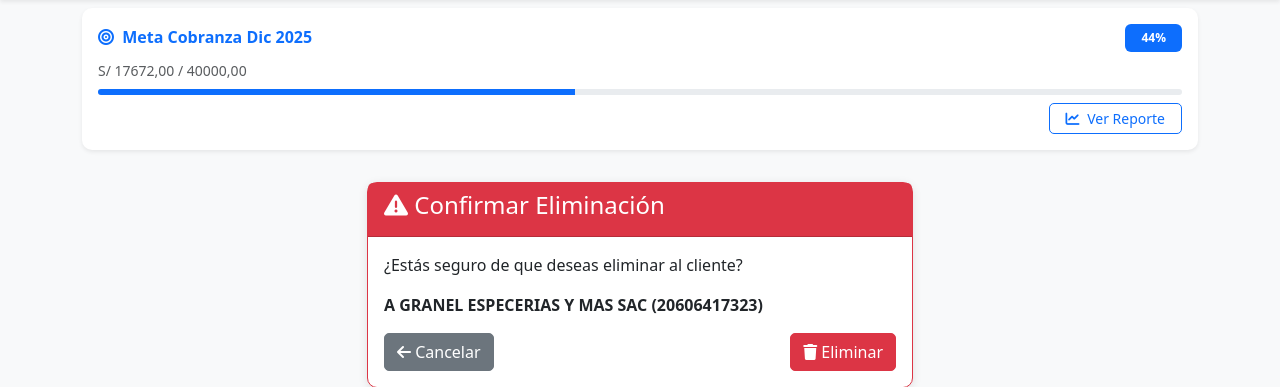
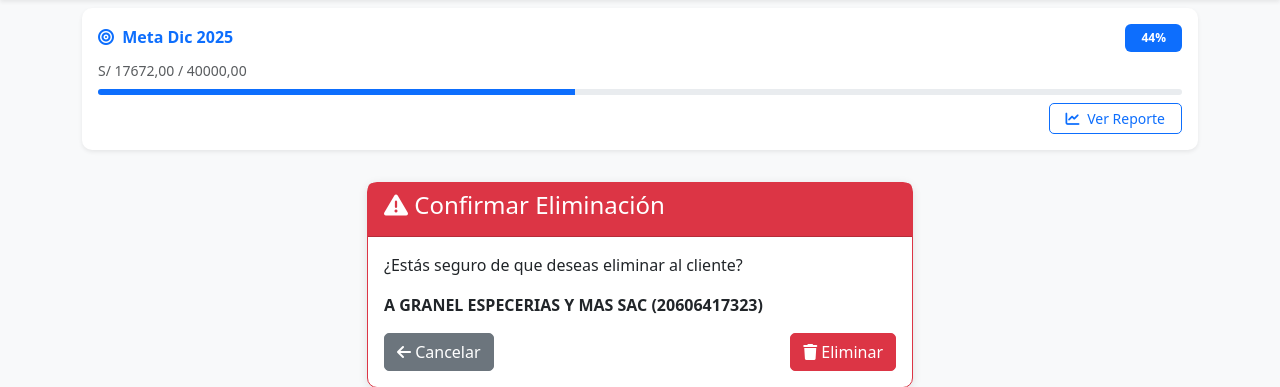
Before and after one commit to pantera3000/cobranzaV22, a Django app: page /clientes/eliminar/28/ in a window 1280 px wide. Shown: the part 109-496 px from the top of the page. Run offline with Django 5.2, Linux system fonts and the light colour scheme; a user stored in the database is signed in; data comes from the database, SQL or seed files in the repository.

Commit message:
fix: Renombrar 'Meta Cobranza' a 'Meta' en dashboard

```diff
--- a/templates/base.html
+++ b/templates/base.html
@@ -753,7 +753,7 @@
                     <div class="d-flex justify-content-between align-items-center mb-2">
                         <h6 class="mb-0 text-primary fw-bold">
                             <i class="fas fa-bullseye me-1"></i>
-                            Meta Cobranza {{ meta.mes|date:"M Y" }}
+                            Meta {{ meta.mes|date:"M Y" }}
                         </h6>
                         <span class="badge bg-primary text-white px-3 py-2">
                             {{ meta.porcentaje_alcanzado|floatformat:0 }}%
```
